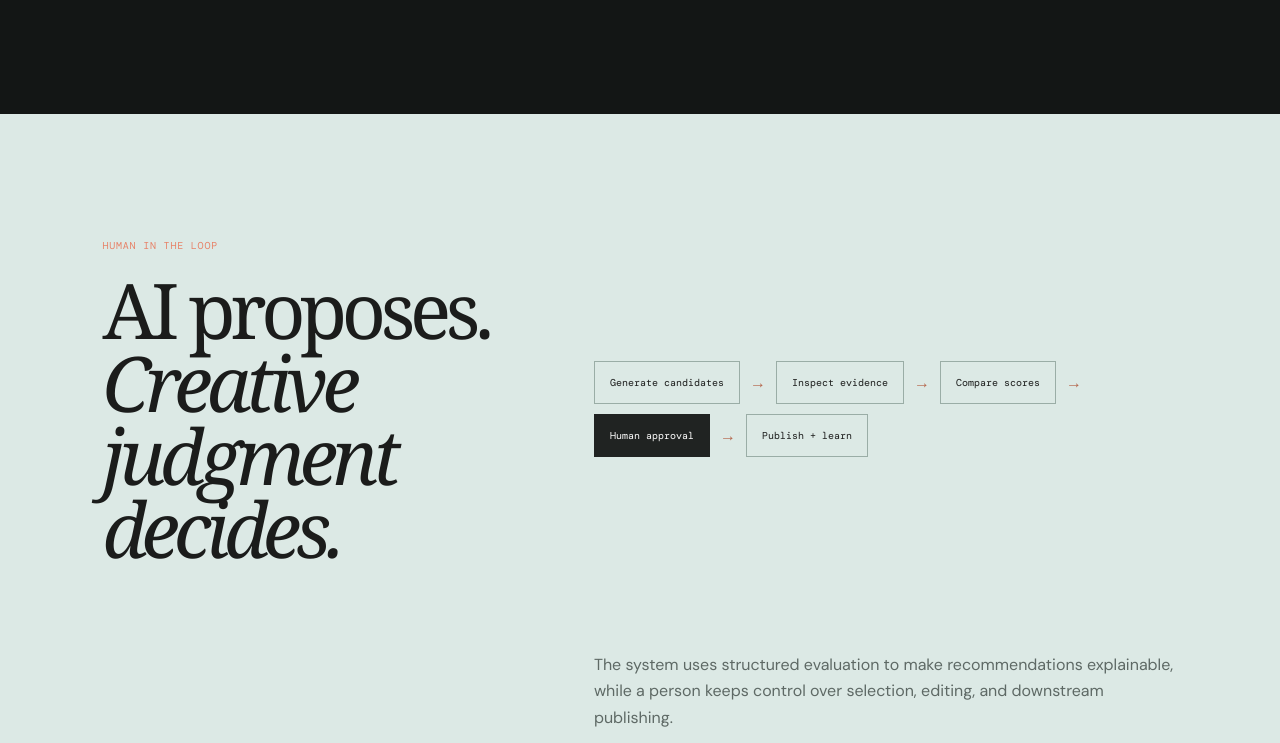
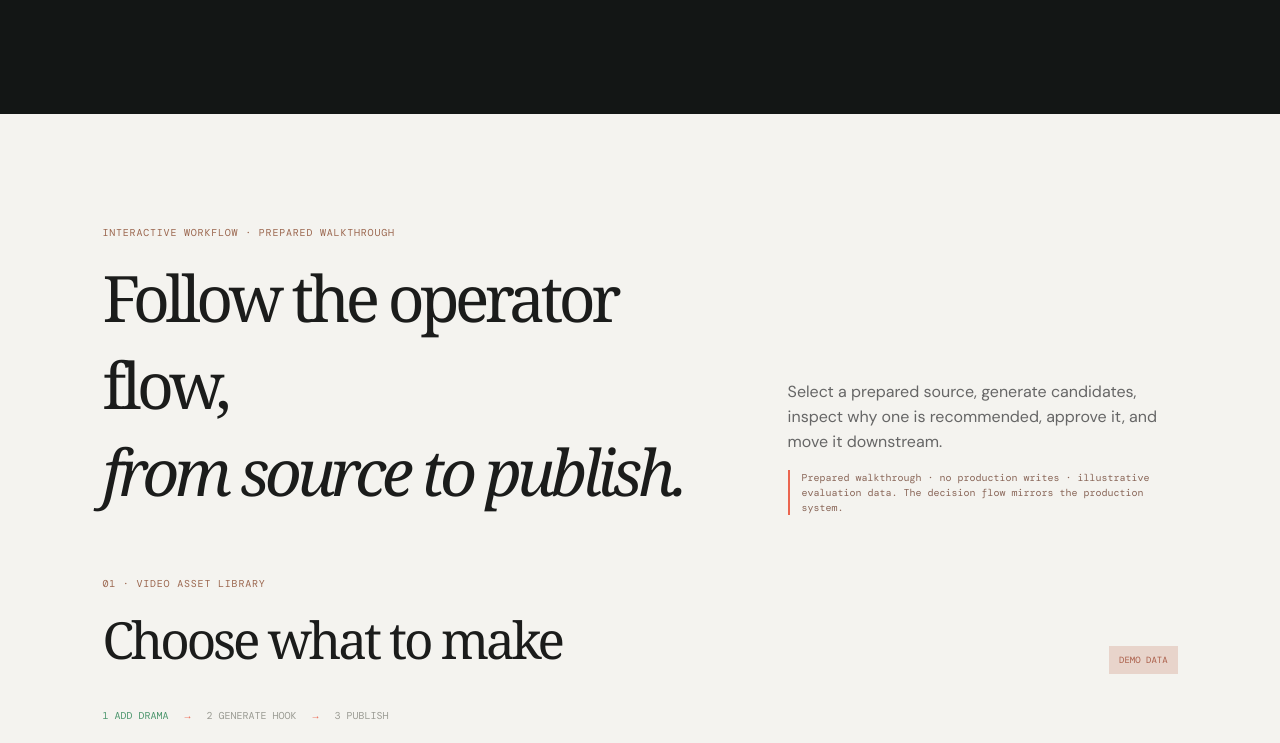
Before and after one commit to ruoyali7/ruoyali-portfolio, a Next.js app: page / in a window 1280 px wide. Shown: the part 3360-4103 px from the top of the page. Built offline with nearby package versions, Linux system fonts and the light colour scheme.

Commit message:
refactor: remove redundant human review section

```diff
--- a/app/page.tsx
+++ b/app/page.tsx
@@ -54,8 +54,6 @@ export default function Home() {
 
       <section id="business-workflow" className="workflow-section"><div className="section-heading"><p className="eyebrow">Business workflow</p><h2>From source selection<br/><em>to measurable audience action.</em></h2></div><p className="section-lede">This is the operator&apos;s view of the business process. The technical system below exists to make each handoff durable and inspectable.</p><div className="workflow-map">{businessWorkflow.map(([number, title, copy]) => <article key={number}><span>{number}</span><h3>{title}</h3><p>{copy}</p></article>)}</div><div className="closed-loop"><b>Create → Review → Publish → Measure → Learn → Create</b><p>Performance is not the end of the workflow — it becomes input for the next creative decision.</p></div></section>
 
-      <section className="judgment-section"><div><p className="eyebrow">Human in the loop</p><h2>AI proposes.<br/><em>Creative judgment decides.</em></h2></div><div className="judgment-flow"><span>Generate candidates</span><i>→</i><span>Inspect evidence</span><i>→</i><span>Compare scores</span><i>→</i><span className="selected-step">Human approval</span><i>→</i><span>Publish + learn</span></div><p>The system uses structured evaluation to make recommendations explainable, while a person keeps control over selection, editing, and downstream publishing.</p></section>
-
       <section id="interactive-demo" className="demo-section"><div className="demo-section-intro"><div><p className="eyebrow">Interactive workflow · prepared walkthrough</p><h2>Follow the operator flow,<br/><em>from source to publish.</em></h2></div><div><p>Select a prepared source, generate candidates, inspect why one is recommended, approve it, and move it downstream.</p><small>Prepared walkthrough · no production writes · illustrative evaluation data. The decision flow mirrors the production system.</small></div></div><DemoShell /></section>
 
       <section className="evidence-section"><div className="section-heading"><div><p className="eyebrow">Real product evidence</p><h2>The workflow<br/><em>operators actually use.</em></h2></div><p className="evidence-note">Screenshots from the live DramaClips system, distinct from the prepared interactive walkthrough above.</p></div><div className="evidence-grid">{evidence.map(([image, title, copy]) => <figure key={String(title)}><Image src={image} alt={`${title} interface in DramaClips`} sizes="(max-width: 800px) 100vw, 50vw"/><figcaption><b>{title}</b><span>{copy}</span></figcaption></figure>)}</div></section>
```
